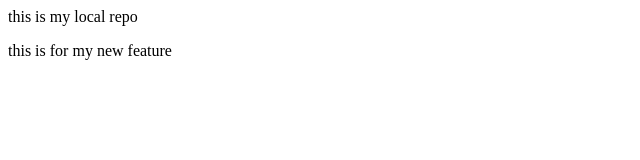
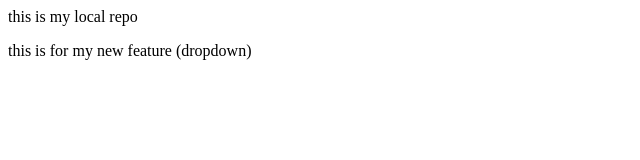
Before and after one commit to Omchafale04/localrepo, a plain HTML site: page index.html in a window 1280 px wide. Shown: the full height of the page, 0-640 px from the left. Drawn offline with Linux system fonts and the light colour scheme.

Commit message:
dropdown feature

```diff
--- a/index.html
+++ b/index.html
@@ -2,5 +2,5 @@
     this is my local repo
 </p>
 <p>
-    this is for my new feature
+    this is for my new feature (dropdown)
 </p>
```
